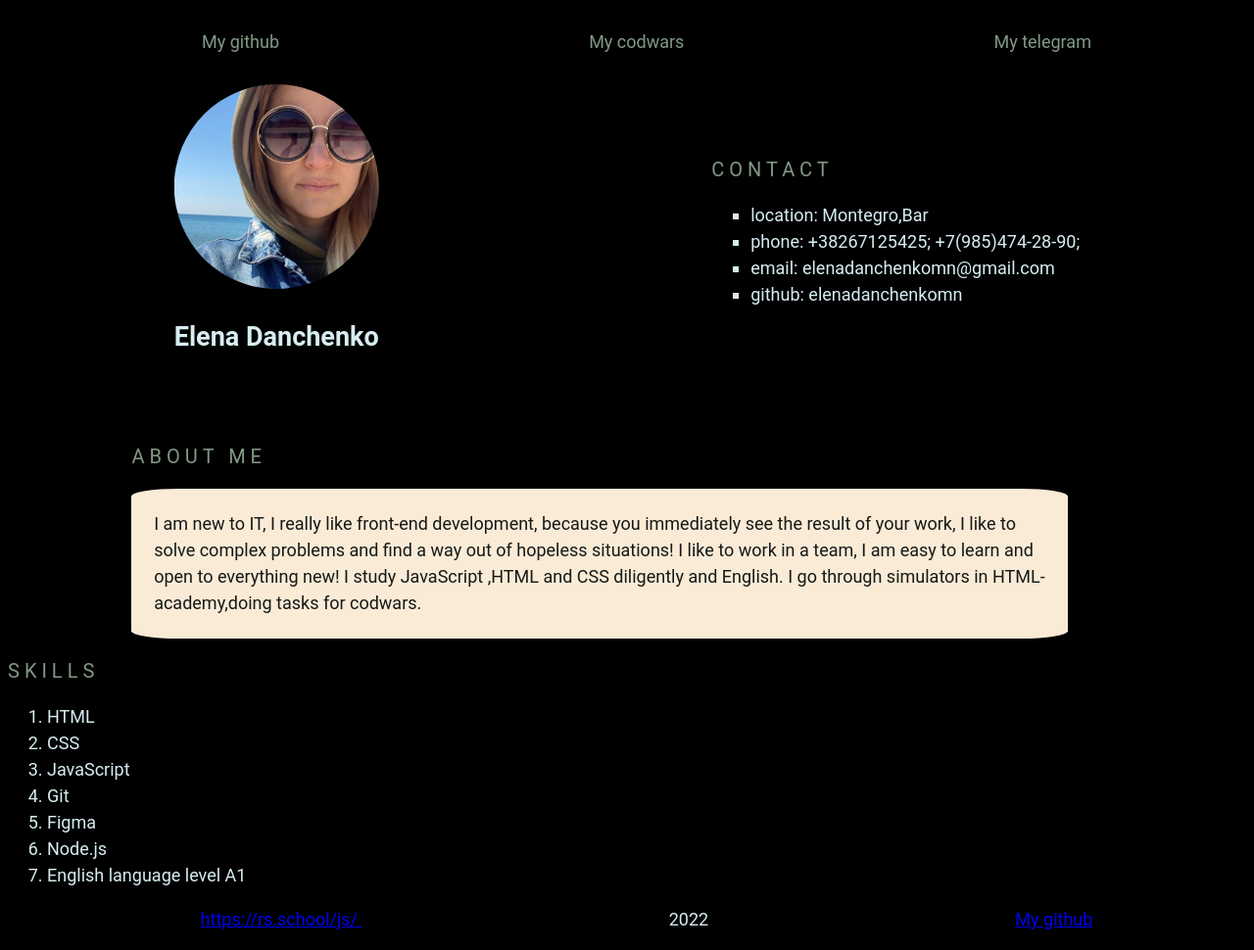
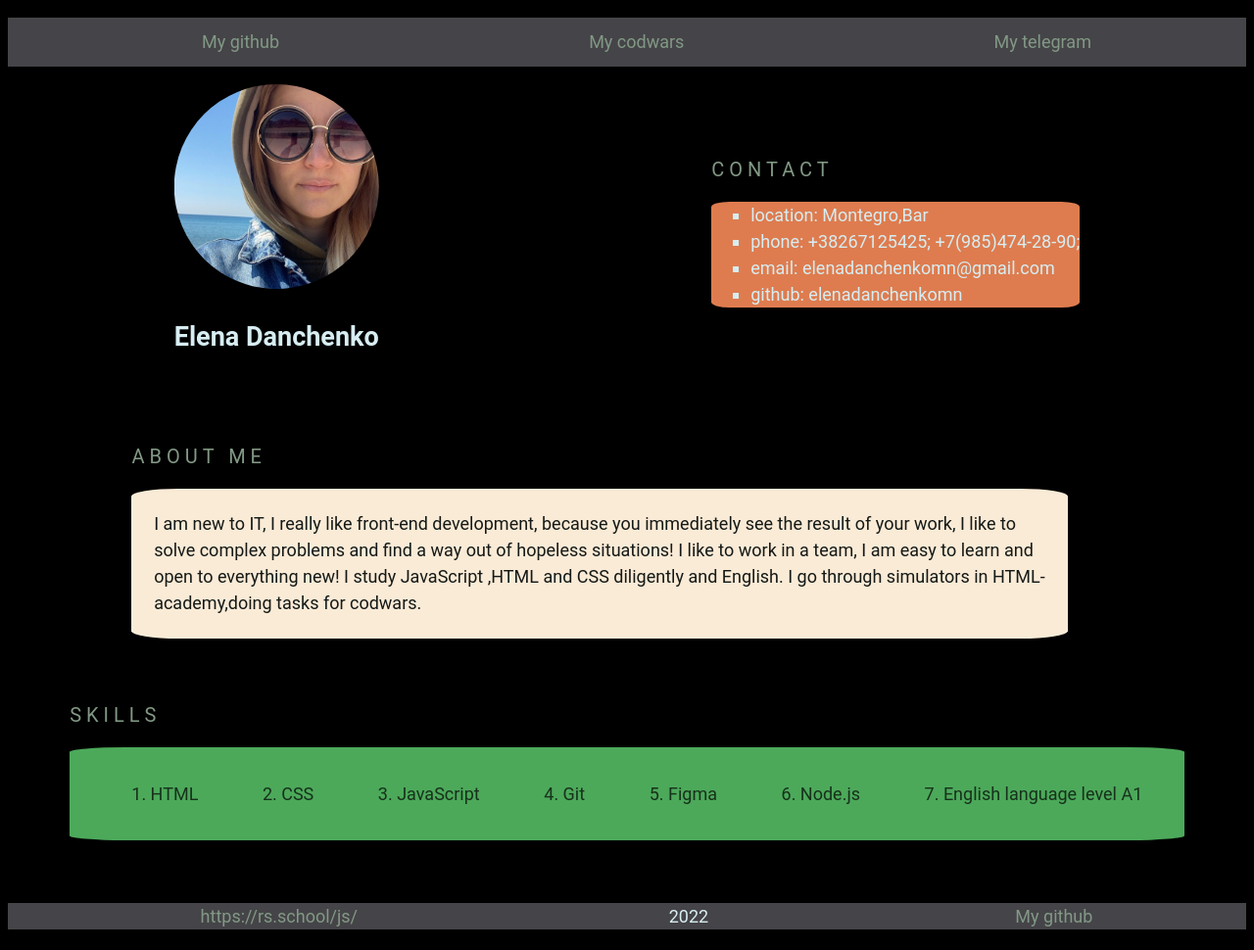
Before and after one commit to elenadanchenkomn/rsschool-cv, a plain HTML site: page index.html in a window 1280 px wide. Shown: the whole page at 98% size. Drawn offline with Linux system fonts and the light colour scheme.

Commit message:
feat:created css

```diff
--- a/style.css
+++ b/style.css
@@ -22,6 +22,9 @@ body{
     flex-wrap: wrap;
     justify-content: space-around;
     align-items: center;
+  }
+  .header{
+    background-color: hsla(260, 3%, 40%, 0.686);
   }
   .lists{
     display: flex;
@@ -68,6 +71,8 @@ body{
 }
 .mycontact {
     list-style-type: square;
+    background-color: hsl(19, 68%, 59%);
+    border-radius: 5%;
 }
 .m_git {
  text-decoration: none;
@@ -79,9 +84,13 @@ body{
     align-items: center;
     list-style: none;
 }
+.skills{
+  margin: 5%;
+}
 .myskills{
     list-style-type:decimal;
 }
+
 .text{
     margin-top: 5%;
     margin-left: 10%;
@@ -94,3 +103,34 @@ body{
     border-radius: 5%;
 
 }
+.myskills{
+  display: flex;
+  flex-wrap: wrap;
+  justify-content: space-around;
+  align-items: center;
+  background-color: hsl(129, 38%, 48%);
+  border-radius: 5%;
+  color: hsl(130, 36%, 14%);
+
+  padding-top:3% ;
+  padding-bottom: 3%;
+}
+.footer{
+  background-color: hsla(260, 3%, 40%, 0.686);
+}
+.gitlink{
+  text-decoration: none;
+    color: #829985;
+    transition: color 0.5s;
+}
+.gitlink:hover{
+  color: #5d7260;
+}
+.rslink{
+  text-decoration: none;
+  color: #829985;
+  transition: color 0.5s;
+}
+.rslink:hover{
+  color: #5d7260;
+}
```
